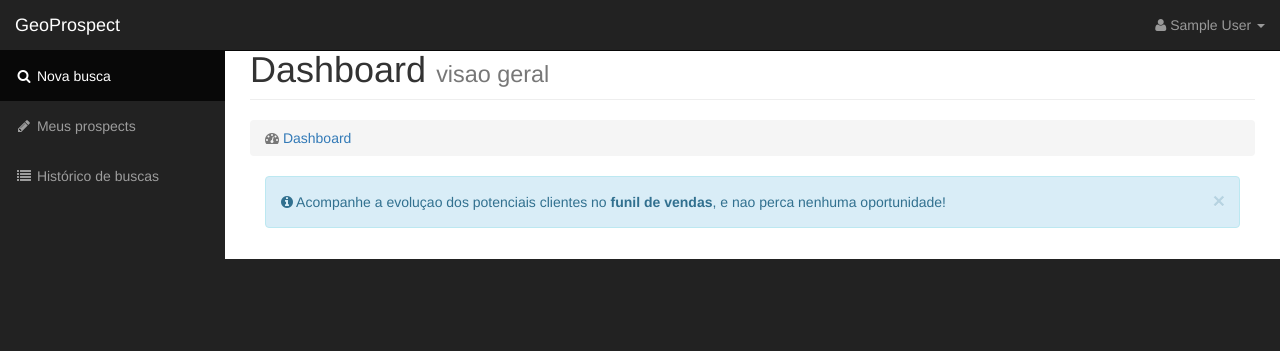
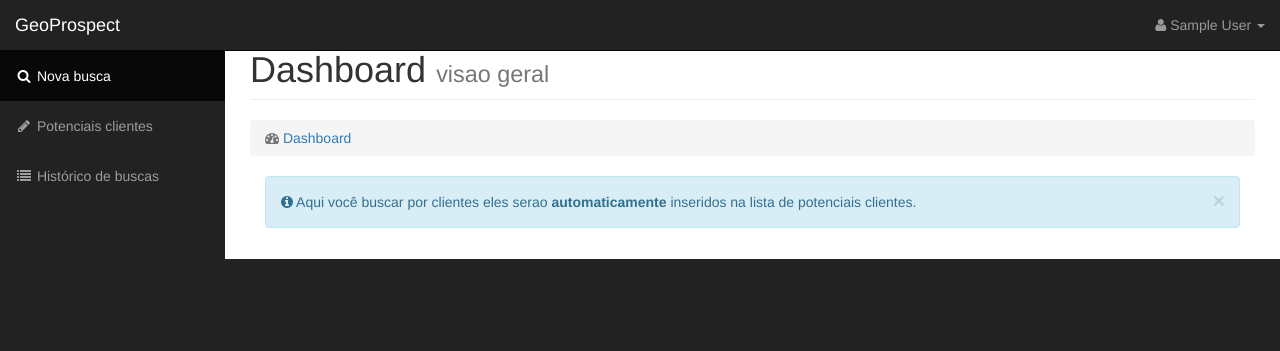
Before and after one commit to emannuell/geoprospect, a PHP site: page /_user/panel/index.php in a window 1280 px wide. Shown: the top 351 px of the page. Run offline with PHP 8.4, Linux system fonts and the light colour scheme; the visitor is signed in with stand-in values (Sample User, id 1); some libraries are stand-ins or nearby versions.

Commit message:
layout do menu

```diff
--- a/_user/panel/index.php
+++ b/_user/panel/index.php
@@ -61,7 +61,7 @@ if(usuarioLogado()){
                             <div class="col-lg-12">
                                 <div class="alert alert-info alert-dismissable">
                                     <button type="button" class="close" data-dismiss="alert" aria-hidden="true">&times;</button>
-                                    <i class="fa fa-info-circle"></i>  Acompanhe a evoluçao dos potenciais clientes no <strong>funil de vendas</strong>, e nao perca nenhuma oportunidade!
+                                    <i class="fa fa-info-circle"></i>  Aqui você buscar por clientes eles serao <strong>automaticamente</strong> inseridos na lista de potenciais clientes.
                                 </div>
                             </div>
                             <!-- inicio dos indicadores -->
--- a/_user/panel/menu.html
+++ b/_user/panel/menu.html
@@ -21,7 +21,6 @@
 				<li>
 					<a href="contato.php"><i class="fa fa-fw fa-envelope-o"></i> Contato</a>
 				</li>
-				<li class="divider"></li>
 				<li>
 					<a href="../logout.php"><i class="fa fa-fw fa-power-off"></i> Log Out</a>
 				</li>
@@ -35,7 +34,7 @@
 				<a href="index.php"><i class="fa fa-fw fa-search"></i> Nova busca</a>
 			</li>
 			<li>
-				<a href="#"><i class="fa fa-fw fa-pencil"></i> Meus prospects</a>
+				<a href="#"><i class="fa fa-fw fa-pencil"></i> Potenciais clientes</a>
 			</li>
 			<li>
 				<a href="lista-empresas.php"><i class="fa fa-fw fa-list"></i> Histórico de buscas</a>
```
